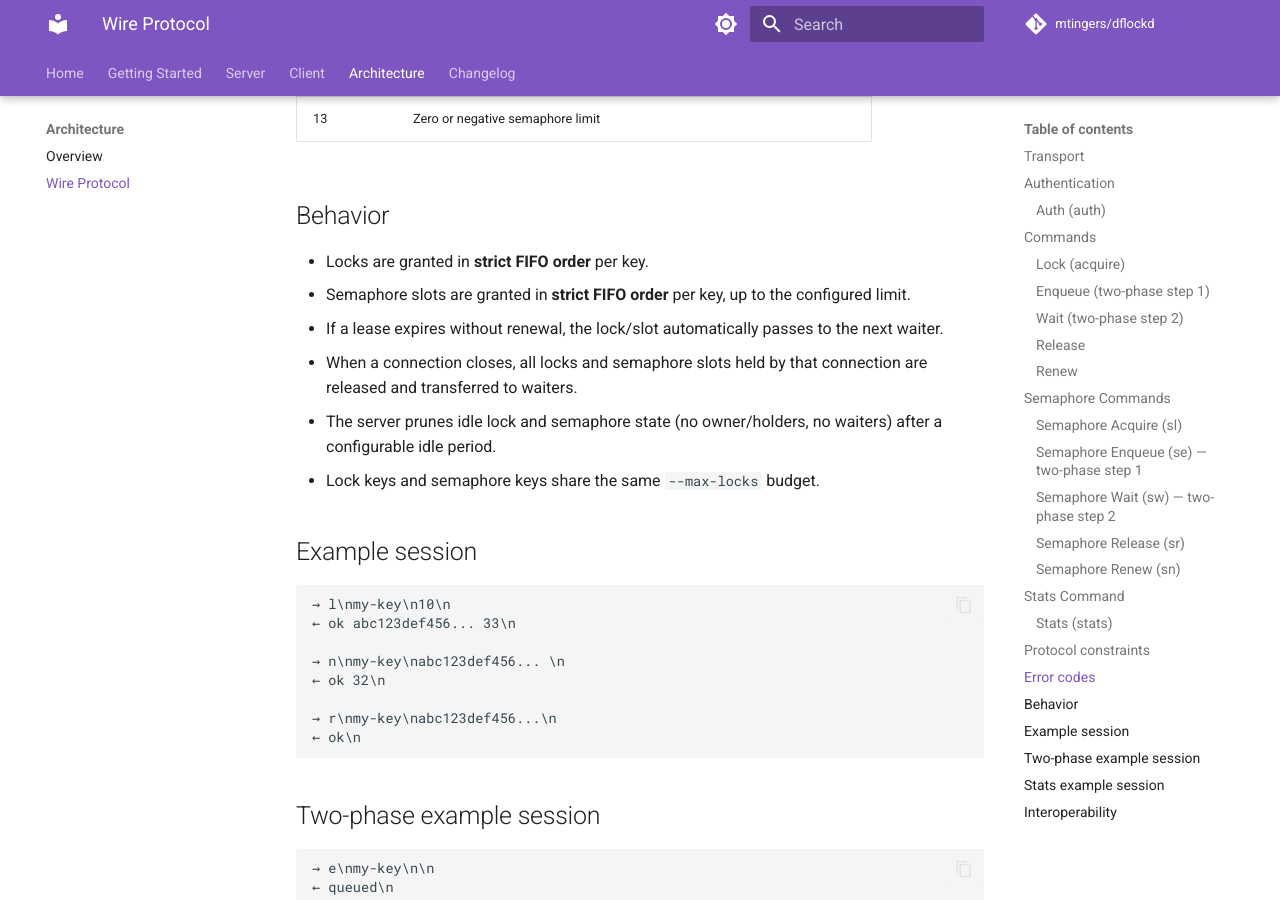
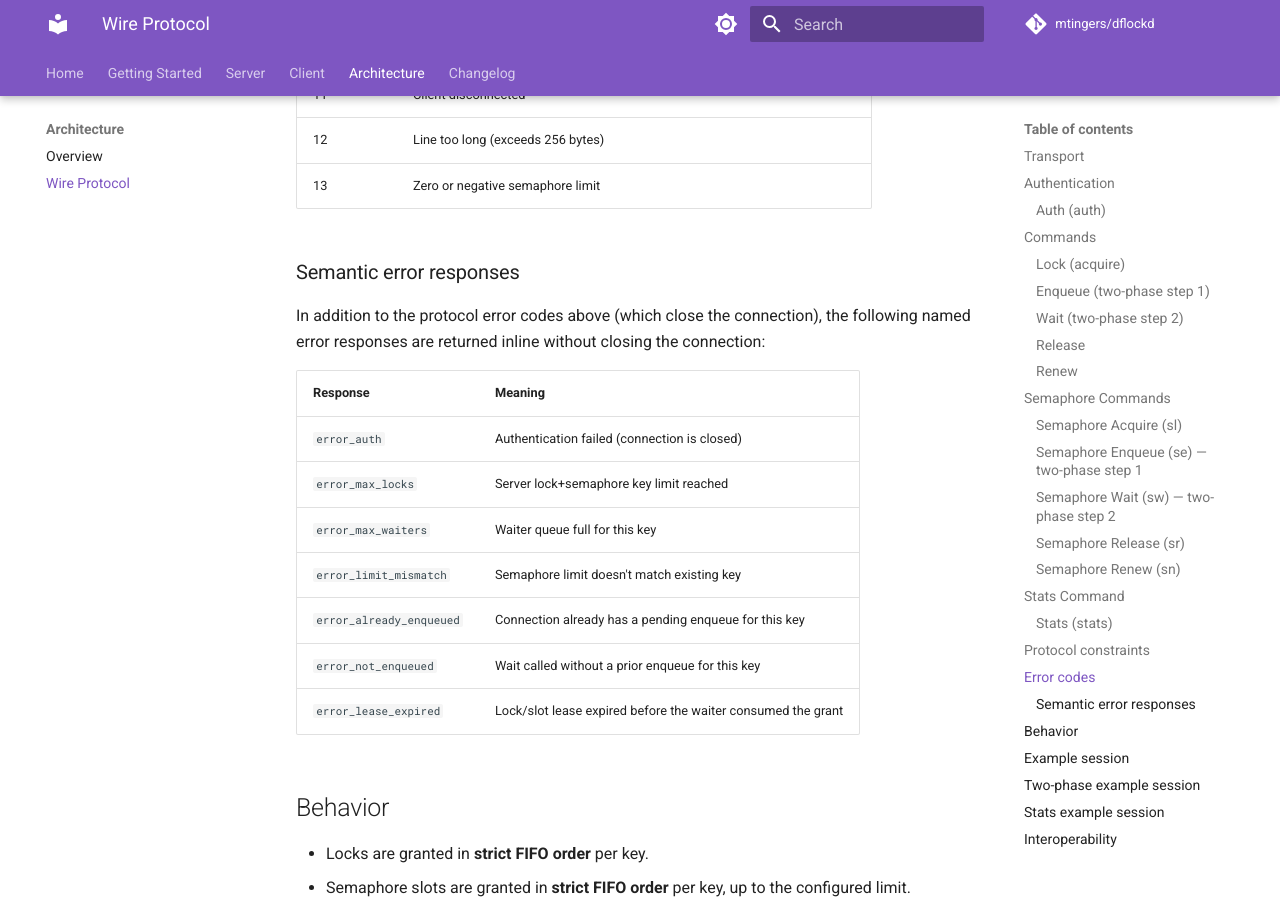
Before and after one commit to mtingers/dflockd, an MkDocs documentation site: the page built from docs/architecture/protocol.md, in a window 1280 px wide and 900 px high, scrolled down 9229 px. Built offline with MkDocs 1.6.1 and Material for MkDocs 9.7.7, drawn with Linux system fonts in a browser that asks for light colours; comment, search, counter and statistics services are not loaded; some of the changed text lies outside the part shown.

Commit message:
docs: fix protocol spec, server/client docs, and config validation bugs
- Config: validate TLS cert/key pair and reject empty auth token files
- Protocol docs: correct error responses for enqueue/wait commands
- Server docs: fix precedence claim, add missing --version flag
- Client docs: add OnRenewError field and missing error sentinels
- Installation/quickstart: fix default address and add pre-built binaries

Co-Authored-By: Claude Opus 4.6 <noreply@anthropic.com>

````diff
--- a/docs/architecture/protocol.md
+++ b/docs/architecture/protocol.md
@@ -90,7 +90,7 @@ The 3rd line is an optional positive integer. If empty, the server default lease
 - Queued: `queued\n`
 - Max locks reached: `error_max_locks\n`
 - Max waiters reached: `error_max_waiters\n`
-- Already enqueued: `error\n`
+- Already enqueued: `error_already_enqueued\n`
 
 **Example:**
 ```
@@ -117,7 +117,8 @@ The 3rd line is a required integer >= 0 (same semantics as acquire timeout).
 
 - Success: `ok <token> <lease_ttl>\n`
 - Timeout: `timeout\n`
-- Not enqueued: `error\n`
+- Not enqueued: `error_not_enqueued\n`
+- Lease expired before consumption: `error_lease_expired\n`
 
 **Example:**
 ```
@@ -218,7 +219,7 @@ se
 - Max locks reached: `error_max_locks\n`
 - Limit mismatch: `error_limit_mismatch\n`
 - Max waiters reached: `error_max_waiters\n`
-- Already enqueued: `error\n`
+- Already enqueued: `error_already_enqueued\n`
 
 ### Semaphore Wait (`sw`) — two-phase step 2
 
@@ -235,7 +236,8 @@ sw
 
 - Success: `ok <token> <lease_ttl>\n`
 - Timeout: `timeout\n`
-- Not enqueued: `error\n`
+- Not enqueued: `error_not_enqueued\n`
+- Lease expired before consumption: `error_lease_expired\n`
 
 ### Semaphore Release (`sr`)
 
@@ -346,6 +348,20 @@ Protocol violations cause the server to respond with `error\n` and close the con
 | 12 | Line too long (exceeds 256 bytes) |
 | 13 | Zero or negative semaphore limit |
 
+### Semantic error responses
+
+In addition to the protocol error codes above (which close the connection), the following named error responses are returned inline without closing the connection:
+
+| Response | Meaning |
+|---|---|
+| `error_auth` | Authentication failed (connection is closed) |
+| `error_max_locks` | Server lock+semaphore key limit reached |
+| `error_max_waiters` | Waiter queue full for this key |
+| `error_limit_mismatch` | Semaphore limit doesn't match existing key |
+| `error_already_enqueued` | Connection already has a pending enqueue for this key |
+| `error_not_enqueued` | Wait called without a prior enqueue for this key |
+| `error_lease_expired` | Lock/slot lease expired before the waiter consumed the grant |
+
 ## Behavior
 
 - Locks are granted in **strict FIFO order** per key.
````
Also changed, not shown: CHANGELOG.md (+22 -0 lines), docs/client.md (+4 -0 lines), docs/getting-started/installation.md (+13 -2 lines), docs/getting-started/quickstart.md (+1 -1 lines), docs/server.md (+3 -2 lines), 2 other files.
